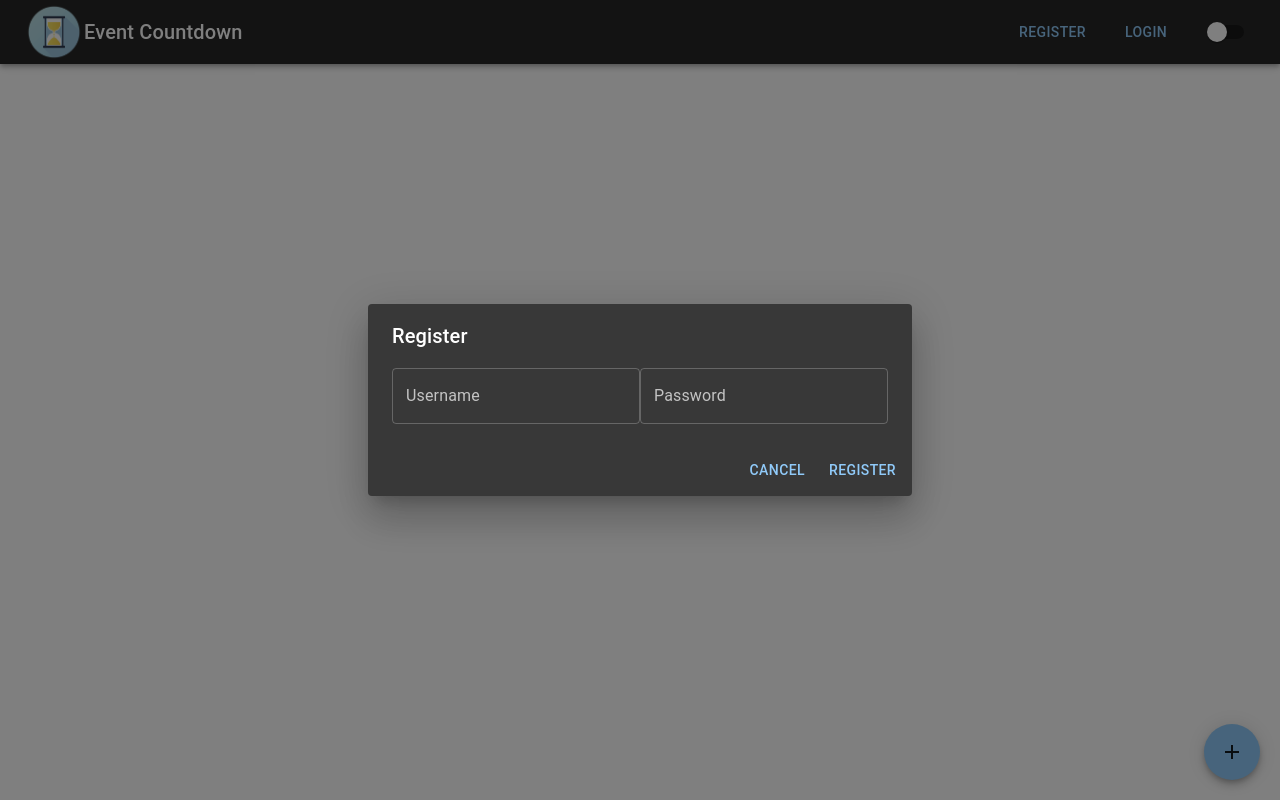
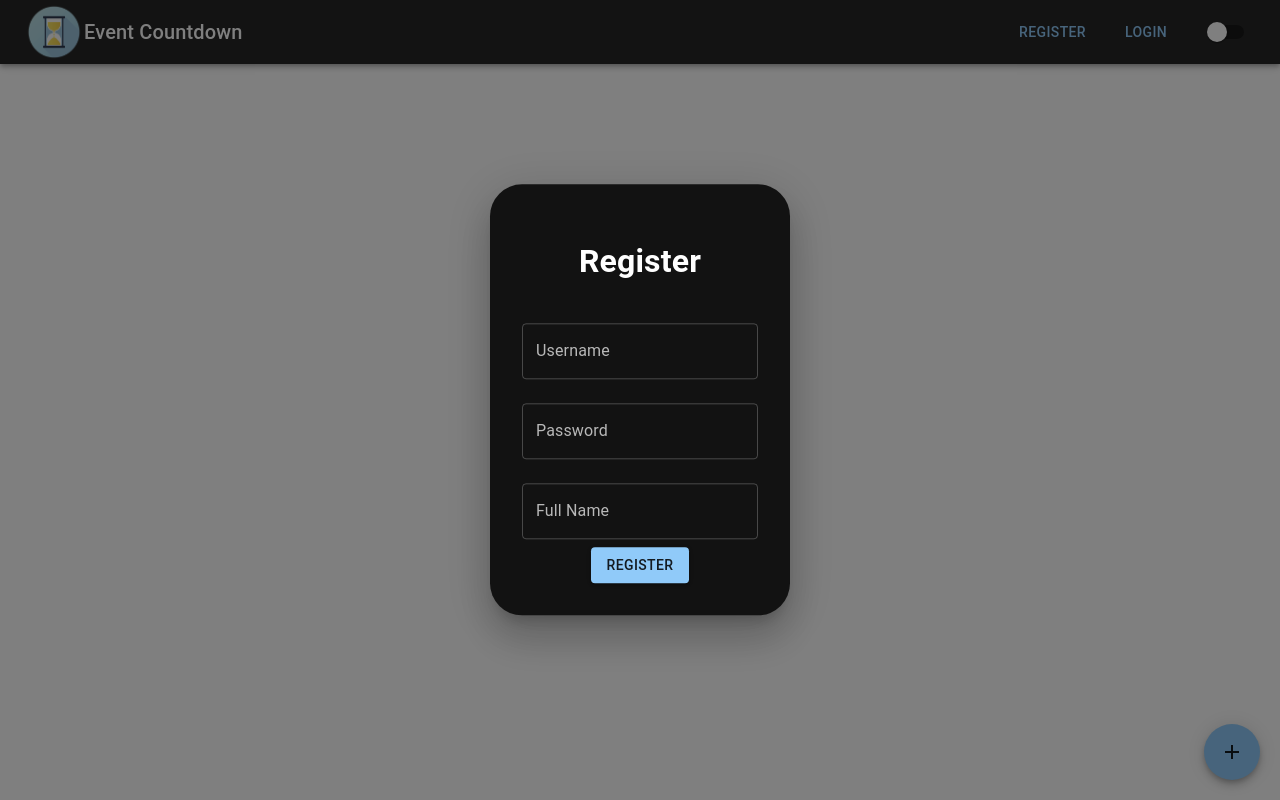
Before and after one commit to Chris0173/Mini-Project-Two, a React (Vite) app: page / in a window 1280 px wide. Both pictures are taken after a click on the button "REGISTER". Built offline with nearby package versions, Linux system fonts and the light colour scheme.

Commit message:
login & register styling

```diff
--- a/src/App.tsx
+++ b/src/App.tsx
@@ -108,6 +108,7 @@ function App() {
             </div>
           </Toolbar>
         </AppBar>
+        <br />
         <RegistrationModal
           open={isRegisterModalOpen}
           onClose={() => setIsRegisterModalOpen(false)}
--- a/src/components/LoginModal.tsx
+++ b/src/components/LoginModal.tsx
@@ -1,5 +1,5 @@
-import { Modal, Button } from "@mui/material";
-import { useState } from "react"; // Import useState
+import React, { useState } from "react";
+import { Modal, TextField, Button, Box } from "@mui/material";
 
 interface LoginModalProps {
   open: boolean;
@@ -20,29 +20,45 @@ const LoginModal: React.FC<LoginModalProps> = ({ open, onClose, onLogin }) => {
     onLogin(username, password);
     setUsername("");
     setPassword("");
-    onClose();
   };
 
   return (
     <Modal open={open} onClose={onClose}>
-      <div className="modal">
+      <Box
+        borderRadius={8}
+        color={"white"}
+        sx={{
+          position: "absolute",
+          top: "50%",
+          left: "50%",
+          transform: "translate(-50%, -50%)",
+          bgcolor: "background.paper",
+          boxShadow: 24,
+          p: 4,
+          width: "300px",
+          textAlign: "center",
+        }}
+      >
         <h2>Login</h2>
-        <input
-          type="text"
-          placeholder="Username"
+        <TextField
+          label="Username"
           value={username}
           onChange={(e) => setUsername(e.target.value)}
+          fullWidth
+          margin="normal"
         />
-        <input
+        <TextField
+          label="Password"
           type="password"
-          placeholder="Password"
           value={password}
           onChange={(e) => setPassword(e.target.value)}
+          fullWidth
+          margin="normal"
         />
-        <Button variant="contained" onClick={handleLogin}>
+        <Button variant="contained" color="primary" onClick={handleLogin}>
           Login
         </Button>
-      </div>
+      </Box>
     </Modal>
   );
 };
--- a/src/components/RegistrationModal.tsx
+++ b/src/components/RegistrationModal.tsx
@@ -1,17 +1,10 @@
 import React, { useState } from "react";
-import {
-  Button,
-  Dialog,
-  DialogActions,
-  DialogContent,
-  DialogTitle,
-  TextField,
-} from "@mui/material";
+import { Modal, TextField, Button, Box } from "@mui/material";
 
 interface RegistrationModalProps {
   open: boolean;
   onClose: () => void;
-  onRegister: (username: string, password: string) => void;
+  onRegister: (username: string, password: string, fullName: string) => void; // Add fullName parameter
 }
 
 const RegistrationModal: React.FC<RegistrationModalProps> = ({
@@ -21,43 +14,69 @@ const RegistrationModal: React.FC<RegistrationModalProps> = ({
 }) => {
   const [username, setUsername] = useState("");
   const [password, setPassword] = useState("");
+  const [fullName, setFullName] = useState(""); // State for user's full name
 
   const handleRegister = () => {
-    if (username.trim() === "" || password.trim() === "") {
-      alert("Please enter a valid username and password.");
+    if (
+      username.trim() === "" ||
+      password.trim() === "" ||
+      fullName.trim() === ""
+    ) {
+      alert("Please enter a valid username, password, and full name.");
       return;
     }
 
-    onRegister(username, password);
+    onRegister(username, password, fullName); // Call the provided onRegister function
     setUsername("");
     setPassword("");
+    setFullName("");
   };
 
   return (
-    <Dialog open={open} onClose={onClose}>
-      <DialogTitle>Register</DialogTitle>
-      <DialogContent>
+    <Modal open={open} onClose={onClose}>
+      <Box
+        borderRadius={8}
+        color={"white"}
+        sx={{
+          position: "absolute",
+          top: "50%",
+          left: "50%",
+          transform: "translate(-50%, -50%)",
+          bgcolor: "background.paper",
+          boxShadow: 24,
+          p: 4,
+          width: "300px",
+          textAlign: "center",
+        }}
+      >
+        <h1>Register</h1>
         <TextField
           label="Username"
           value={username}
           onChange={(e) => setUsername(e.target.value)}
+          fullWidth
+          margin="normal"
         />
         <TextField
           label="Password"
           type="password"
           value={password}
           onChange={(e) => setPassword(e.target.value)}
+          fullWidth
+          margin="normal"
         />
-      </DialogContent>
-      <DialogActions>
-        <Button onClick={onClose} color="primary">
-          Cancel
-        </Button>
-        <Button onClick={handleRegister} color="primary">
+        <TextField
+          label="Full Name"
+          value={fullName}
+          onChange={(e) => setFullName(e.target.value)}
+          fullWidth
+          margin="normal"
+        />
+        <Button variant="contained" color="primary" onClick={handleRegister}>
           Register
         </Button>
-      </DialogActions>
-    </Dialog>
+      </Box>
+    </Modal>
   );
 };
 
```
